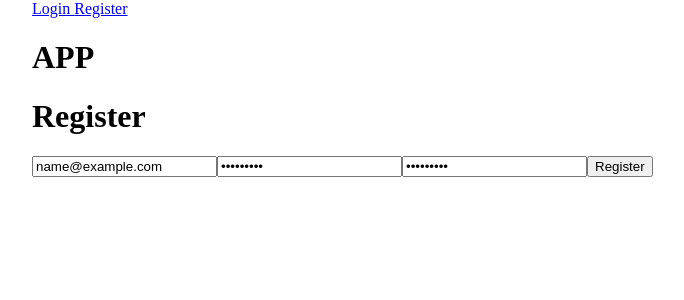
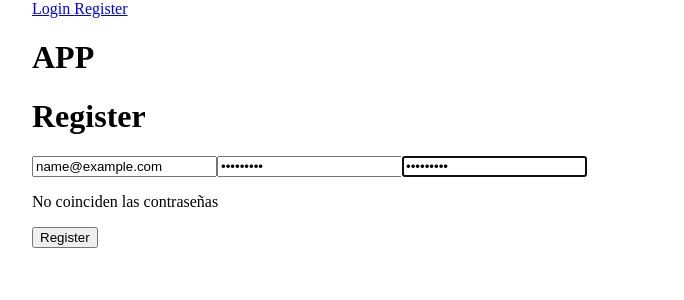
Before and after one commit to CodeSystem2022/UTN-app-firebase-gestor-documentos, a React (Vite) app in the folder Firebase-React/: page /register in a window 1280 px wide. Both pictures are taken after typing "name@example.com", "Sample123", "Sample123" into the empty fields and a click on the button "Register". Shown: the top 300 px of the page, without its empty margins (96-780 px from the left). Built offline with nearby package versions, Linux system fonts and the light colour scheme; no server answers.

Commit message:
Refactored Register

```diff
--- /dev/null
+++ b/Firebase-React/src/components/FormError.jsx
@@ -0,0 +1,5 @@
+const FormError = ({ error }) => {
+    return <>{error && <p>{error.message}</p>}</>
+}
+
+export default FormError;
--- a/Firebase-React/src/routes/Register.jsx
+++ b/Firebase-React/src/routes/Register.jsx
@@ -1,12 +1,22 @@
+//Dependencias
 import { useContext } from "react"; // Importa React y los hooks useContext y useState desde la biblioteca "react".
 import { useNavigate } from "react-router-dom"; // Importa el hook useNavigate desde "react-router-dom".
 import { UserContext } from "../context/UserProvider"; // Importa el contexto UserContext desde un archivo llamado "UserProvider.js" en un directorio "context".
 import { useForm } from "react-hook-form";
+import { erroresFirebase } from "../utils/erroresFirebase";
+import { formValidates } from "../utils/formValidates";
+
+
+// componentes
+import FormError from "../components/FormError";
+
 
 const Register = () => {
     const navegate = useNavigate(); // Obtiene la función de navegación desde react-router-dom.
     // Obtiene la función "registerUser" desde el contexto UserContext utilizando el hook useContext.
     const { registerUser } = useContext(UserContext);
+    const { required, patternEmail, minLength, validatetrim, validateEquals } = formValidates();
+
 
     const {
         register, // registra los campos del formulario (registra un input)
@@ -22,22 +32,12 @@ const Register = () => {
         try {
             // Llama a la función "registerUser" para registrar al usuario con el email y contraseña proporcionados.
             await registerUser(email, password);
-
-            console.log("Usuario creado");
             navegate("/"); // Redirige al usuario a la página de inicio (ruta "/") después de registrar exitosamente.
-
         } catch (error) {
             console.log(error.code); // En caso de error, muestra el código del error en la consola.
-            switch (error.code) {
-                case "auth/email-already-in-use":
-                    setError("email", {
-                        message: "El email ya está en uso"
-                    })
-                    break;
-                default:
-                    console.log("Error del servidor");
-            }
-
+            setError("firebase", {
+                message: erroresFirebase(error.code),
+            })
         }
     };
 
@@ -46,58 +46,38 @@ const Register = () => {
     return (
         <>
             <h1>Register</h1>
+            <FormError error={errors.firebase} />
             <form onSubmit={handleSubmit(onSubmit)}>
                 <input
                     type="email"
                     placeholder="Ingrese email"
                     {...register("email", { //objeto que recibe el elemento
-                        required: // elemento requerido
-                        {
-                            value: true, // valor true
-                            menssage: "Este campo es obligatorio" // mensaje de error
-                        },
-                        pattern: {// elemento patron
-                            value: /^[a-zA-Z0-9_.+-]+@[a-zA-Z0-9-]+\.[a-zA-Z0-9-.]+$/, // valor de la expresion regular
-                            menssage: "El email ingresado no es valido" // mensaje de error
-                        }
+                        required, // elemento requerido
+
+                        pattern: patternEmail, // validación de email
                     })}
                 />
-                {errors.email && <p>{errors.email.message}</p>}
+                <FormError error={errors.email} />
                 <input
                     type="password"
                     placeholder="Ingrese su Contraseña"
                     {...register("password", {
-                        minLength:
-                        {
-                            value: 6,
-                            menssage: "Debe tener al menos 6 caracteres"
-                        },
-                        validate: {
-                            trim: (v) => {
-                                if (!v.trim()) { // trim() elimina los espacios en blanco al inicio y al final de un string
-                                    return "No debe contener espacios en blanco";
-                                }
-                                return true;
-                            },
-
-                        },
+                        minLength,
+                        validate: validatetrim, // validación de espacios en blanco
                     })}
 
                 />
-                {errors.password && <p>{errors.password.message}</p>}
+                <FormError error={errors.password} />
 
                 <input
                     type="password"
                     placeholder="Ingrese su Contraseña nuevamente"
                     {...register("repassword", {
-                        validate: {
-                            equals: v => v === getValues("password") || "Las contraseñas no coinciden",
-                            // message: "Las contraseñas no coinciden"
-                        }
+                        validate: validateEquals(getValues), // validación de contraseña igual
                     })}
 
                 />
-                {errors.repassword && <p>{errors.repassword.message}</p>}
+                <FormError error={errors.repassword} />
 
                 <button type="submit">Register</button>
             </form>
--- /dev/null
+++ b/Firebase-React/src/utils/erroresFirebase.js
@@ -0,0 +1,15 @@
+export const erroresFirebase = (code) => {
+    switch (code) {
+        case 'auth/invalid-email':
+            return 'El correo electrónico no es válido.';
+        case 'auth/user-disabled':
+            return 'El usuario está deshabilitado.';
+        case 'auth/user-not-found':
+            return 'El usuario no existe.';
+        case 'auth/wrong-password':
+            return 'La contraseña no es válida.';
+        default:
+            return 'Error del servidor, intente más tarde.';
+    }
+
+}
--- /dev/null
+++ b/Firebase-React/src/utils/formValidates.js
@@ -0,0 +1,31 @@
+export const formValidates = (getValues) => {
+    return {
+        required: // elemento requerido
+        {
+            value: true, // valor true
+            menssage: "Este campo es obligatorio" // mensaje de error
+        },
+        patternEmail: {// elemento patron
+            value: /^[a-zA-Z0-9_.+-]+@[a-zA-Z0-9-]+\.[a-zA-Z0-9-.]+$/, // valor de la expresion regular
+            menssage: "El email ingresado no es valido" // mensaje de error
+        },
+        minLength: {
+            value: 6,
+            menssage: "Debe tener al menos 6 caracteres"
+        },
+        validatetrim: {
+            trim: (v) => {
+                if (!v.trim()) { // trim() elimina los espacios en blanco al inicio y al final de un string
+                    return "No debe contener espacios en blanco";
+                }
+                return true;
+            },
+
+        },
+        validateEquals(value) {
+            return {
+                equals: (v) => v === value || "No coinciden las contraseñas",
+            };
+        },
+    };
+};
```
Also changed, not shown: 1 other file (tests, documents, lock files or other folders).
